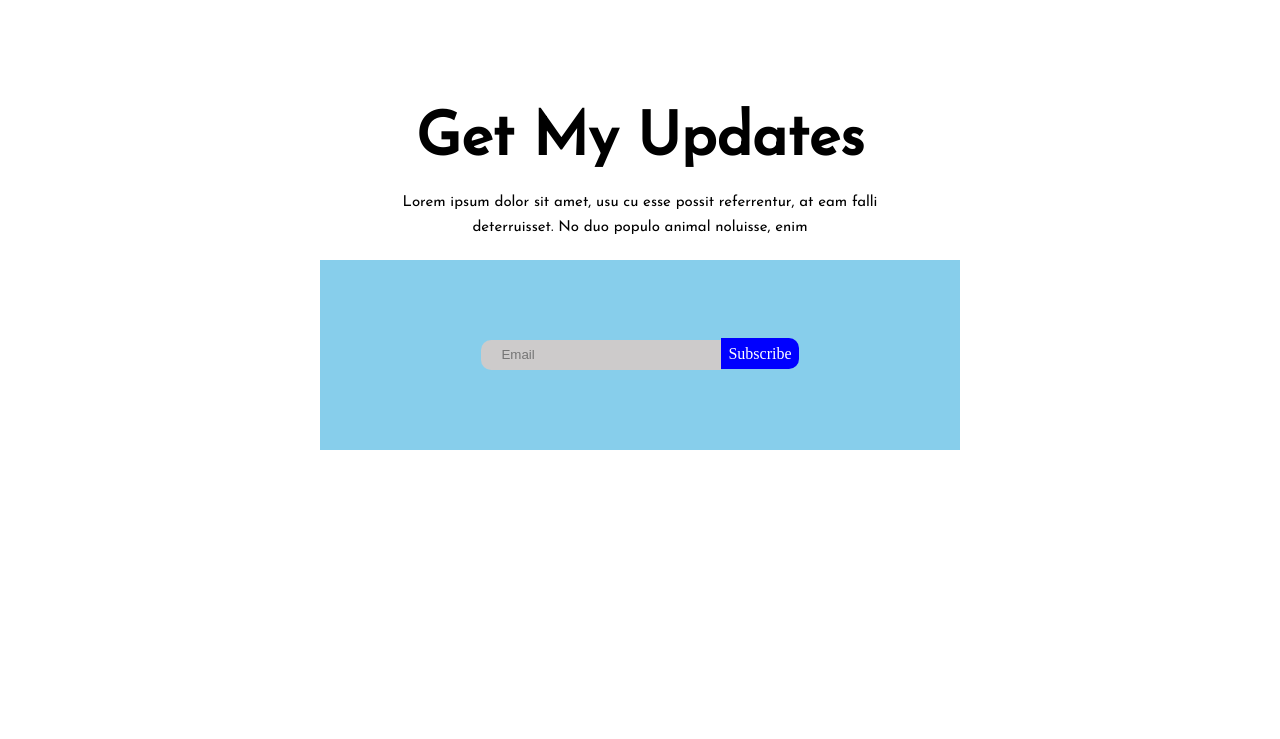
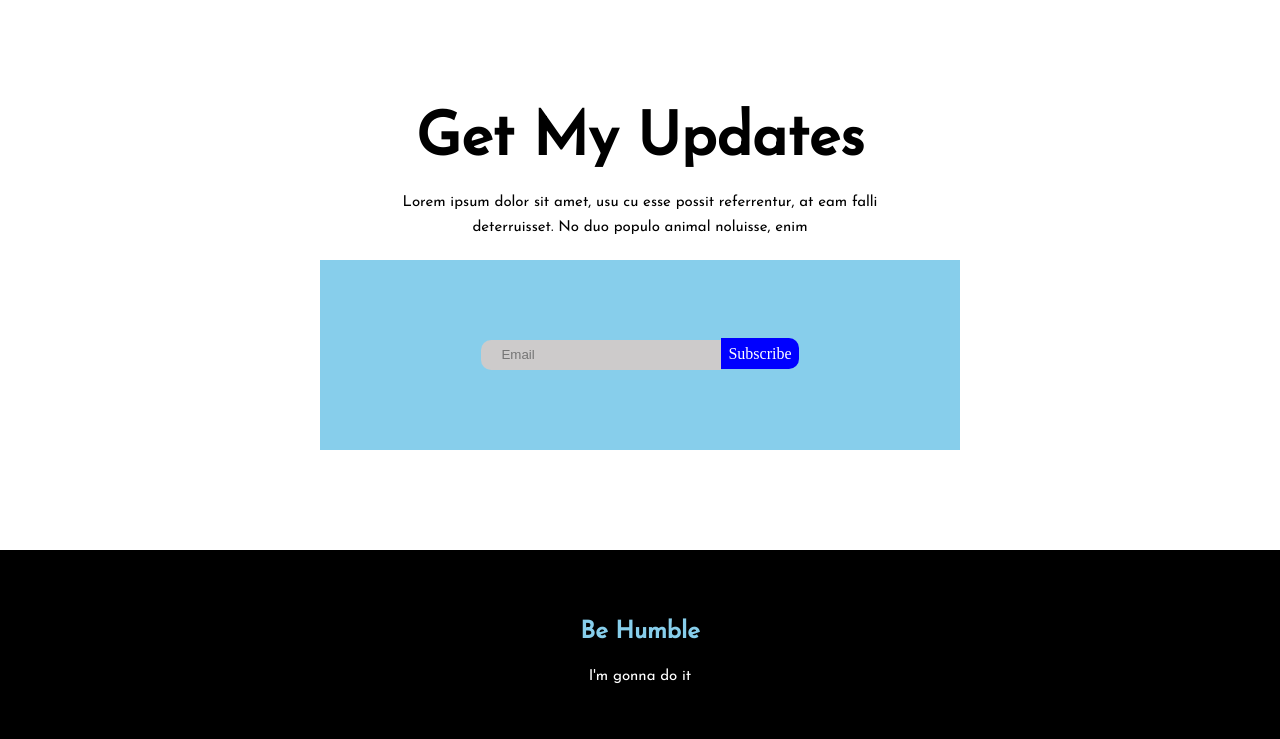
Before and after one commit to rajeshbd99/1st-assignment, a plain HTML site: page index.html in a window 1280 px wide. Shown: the part 1769-2508 px from the top of the page. Before the commit the page ends 2319 px from the top, so only its background shows below. Drawn offline with Linux system fonts and the light colour scheme.

Commit message:
footer part

```diff
--- a/index.html
+++ b/index.html
@@ -16,7 +16,7 @@
 <body>
     <section id="head">
         <div class="overlay">
-            <h1>Let’s Help Those Who Are More In Need </h1>
+            <h1>Let's Help Those Who Are More In Need </h1>
             <p>Lorem ipsum dolor sit amet, usu cu esse possit referrentur, at eam falli</p>
             <p>deterruisset. No duo populo animal noluisse, enim</p>
             <a class="donate" target="_blank" href="https://help.unicef.org/bd/bangladesh-floods">Donate Now</a>
@@ -38,7 +38,7 @@
         <a class="donate" target="_blank" href="https://help.unicef.org/bd/bangladesh-floods">Donate Now</a>
     </section>
 
-    <section id="donate-plan">
+    <section id="our-donate">
         <h1>Our Donate Plan</h1>
         <p>Lorem ipsum dolor sit amet, usu cu esse possit referrentur, at eam falli</p>
         <p>deterruisset. No duo populo animal noluisse, enim</p>
@@ -77,6 +77,10 @@
             <input type="Email" placeholder="Email"><a href="">Subscribe</a>
         </div>
     </section>
+    <footer>
+        <h2>Be Humble</h2>
+        <p>I'm gonna do it</p>
+    </footer>
 
 </body>
 
--- a/style.css
+++ b/style.css
@@ -14,15 +14,12 @@ h1 {
     font-weight: 800;
     padding: 10px 0;
     color: black;
-
-
 }
 
 p {
     font-size: 15px;
     padding: 5px 0;
     margin: 0;
-
 }
 
 .overlay {
@@ -34,7 +31,6 @@ p {
     background-color: rgba(30, 29, 29, 0.689);
     text-align: center;
     padding-top: 130px;
-
 }
 
 #head {
@@ -46,8 +42,6 @@ p {
     background-size: cover;
     overflow: hidden;
     position: relative;
-
-
 }
 
 #head h1 {
@@ -55,8 +49,6 @@ p {
     padding: 0 350px;
     padding-bottom: 20px;
 }
-
-
 
 #head p {
     color: white;
@@ -96,22 +88,19 @@ p {
     font-weight: 800;
     font-size: 40px;
     text-align: center;
-
 }
 
 #style-dollar {
     color: skyblue;
     border: 5px solid skyblue;
     background-color: white;
-
 }
 
 hr {
     width: 50%;
-
 }
 
-#donate-plan {
+#our-donate {
     text-align: center;
 }
 
@@ -120,7 +109,6 @@ hr {
     margin: 40px auto;
     display: flex;
     justify-content: space-between;
-
 }
 
 .option h3 {
@@ -173,7 +161,6 @@ hr {
     color: white;
     border-bottom-right-radius: 10px;
     border-top-right-radius: 10px;
-
 }
 
 #get-update div input {
@@ -185,3 +172,18 @@ hr {
     border-top-left-radius: 10px;
     border-bottom-left-radius: 10px;
 }
+
+footer {
+    background-color: black;
+    text-align: center;
+    padding: 50px 0;
+}
+
+footer p {
+    color: white;
+}
+
+footer h2 {
+    color: skyblue;
+    margin-bottom: 20px;
+}
```
